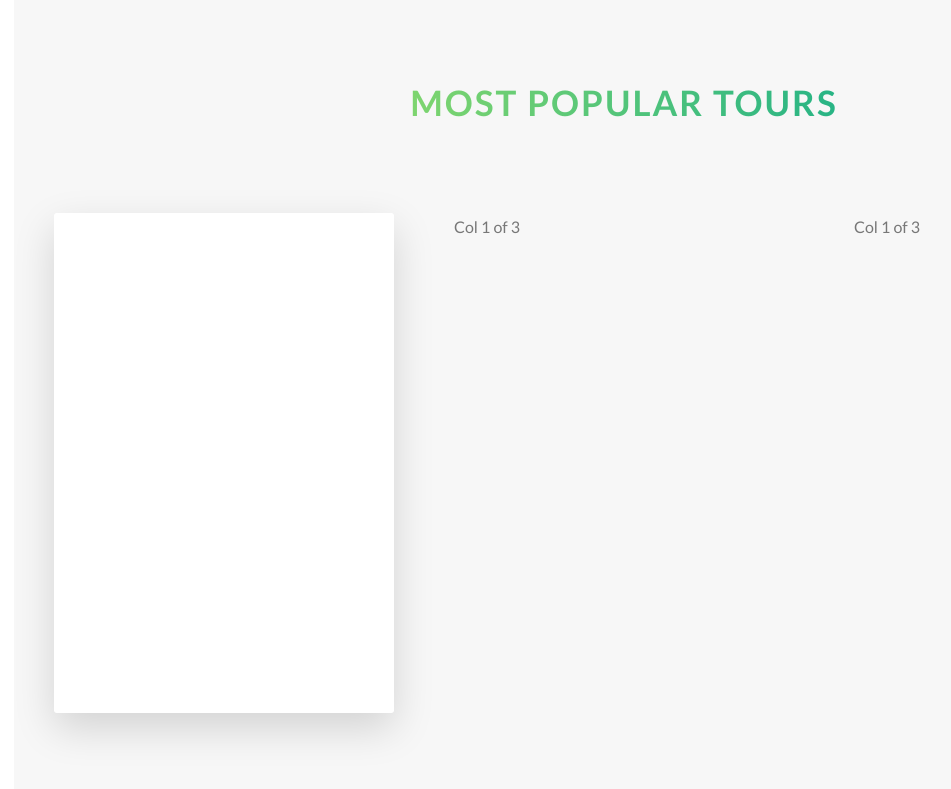
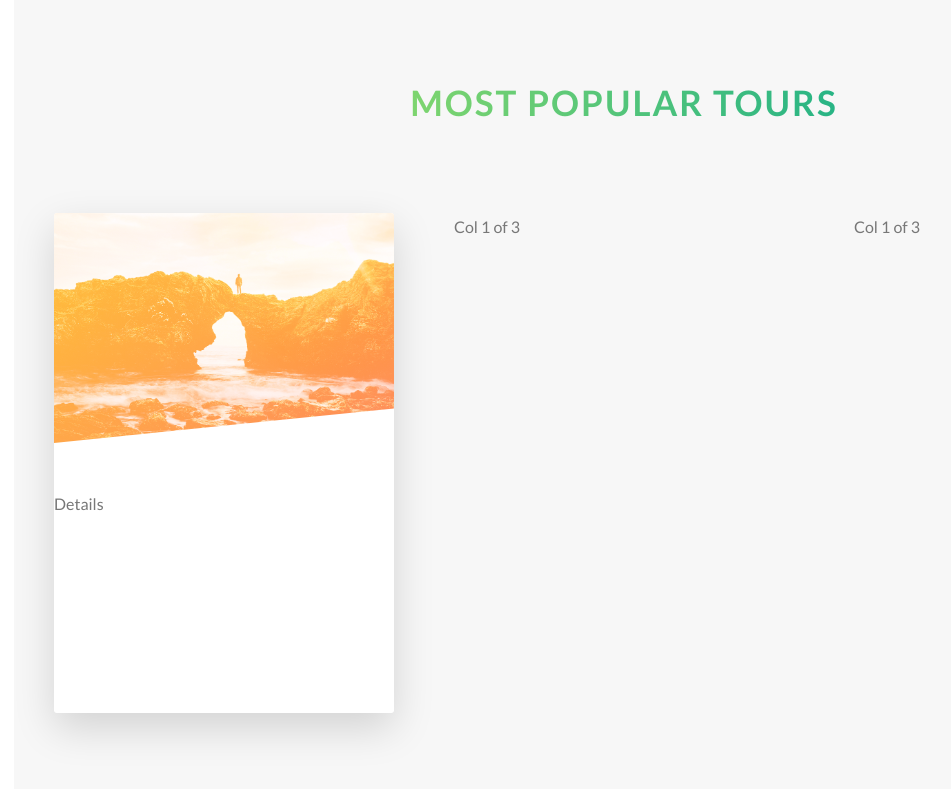
Before and after one commit to Sohan916/Natours, a website: page index.html in a window 1280 px wide. Shown: the part 2289-3078 px from the top of the page, without its empty margins (16-967 px from the left). Drawn offline with Linux system fonts and the light colour scheme.

Commit message:
Implement card image part

```diff
--- a/index.html
+++ b/index.html
@@ -143,7 +143,11 @@
         <div class="row">
           <div class="col-1-of-3">
             <div class="card">
-              <div class="card__side card__side--front">FRONT</div>
+              <div class="card__side card__side--front">
+                <div class="card__picture card__picture--1">&nbsp;</div>
+                <div class="card__heading">Heading</div>
+                <div class="card__details">Details</div>
+              </div>
               <div class="card__side card__side--back card__side--back-1">
                 BACK
               </div>
--- a/sass/components/_card.scss
+++ b/sass/components/_card.scss
@@ -1,6 +1,7 @@
 @use "../abstracts/variables" as *;
 
 .card {
+  // FUNCTIONALITY.
   perspective: 150rem;
   -moz-perspective: 150rem;
   position: relative;
@@ -9,13 +10,13 @@
   &__side {
     height: 50rem;
     transition: all 0.8s ease;
-    color: white;
     position: absolute;
     top: 0;
     left: 0;
     width: 100%;
     backface-visibility: hidden;
     border-radius: 3px;
+    overflow: hidden;
     box-shadow: 0 1.5rem 4rem rgba($color-black, 0.15);
 
     &--front {
@@ -41,4 +42,32 @@
   &:hover &__side--back {
     transform: rotateY(0);
   }
+
+  // FRONT SIDE STYLING.
+  &__picture {
+    background-size: cover;
+    height: 23rem;
+    background-blend-mode: screen;
+    --webkit-clip-path: polygon(0 0, 100% 0, 100% 85%, 0 100%);
+    clip-path: polygon(0 0, 100% 0, 100% 85%, 0 100%);
+
+    &--1 {
+      background-image: linear-gradient(
+          to right bottom,
+          $color-secondary-light,
+          $color-secondary-dark
+        ),
+        url("../img/nat-5.jpg");
+    }
+
+    &--2 {
+      background-image: url("../img/nat-5.jpg");
+    }
+
+    &--3 {
+      background-image: url("../img/nat-5.jpg");
+    }
+  }
+
+  }
 }
--- a/sass/layout/_header.scss
+++ b/sass/layout/_header.scss
@@ -10,8 +10,9 @@
     url(../img/hero.jpg);
   background-size: cover;
   background-position: top;
+  --webkit-clip-path: polygon(0 0, 100% 0, 100% 75vh, 0 100%);
+  clip-path: polygon(0 0, 100% 0, 100% 75vh, 0 100%);
 
-  clip-path: polygon(0 0, 100% 0, 100% 75vh, 0 100%);
   position: relative;
 
   &__logo-box {
```
Also changed, not shown: css/style.css, 1 other file.
